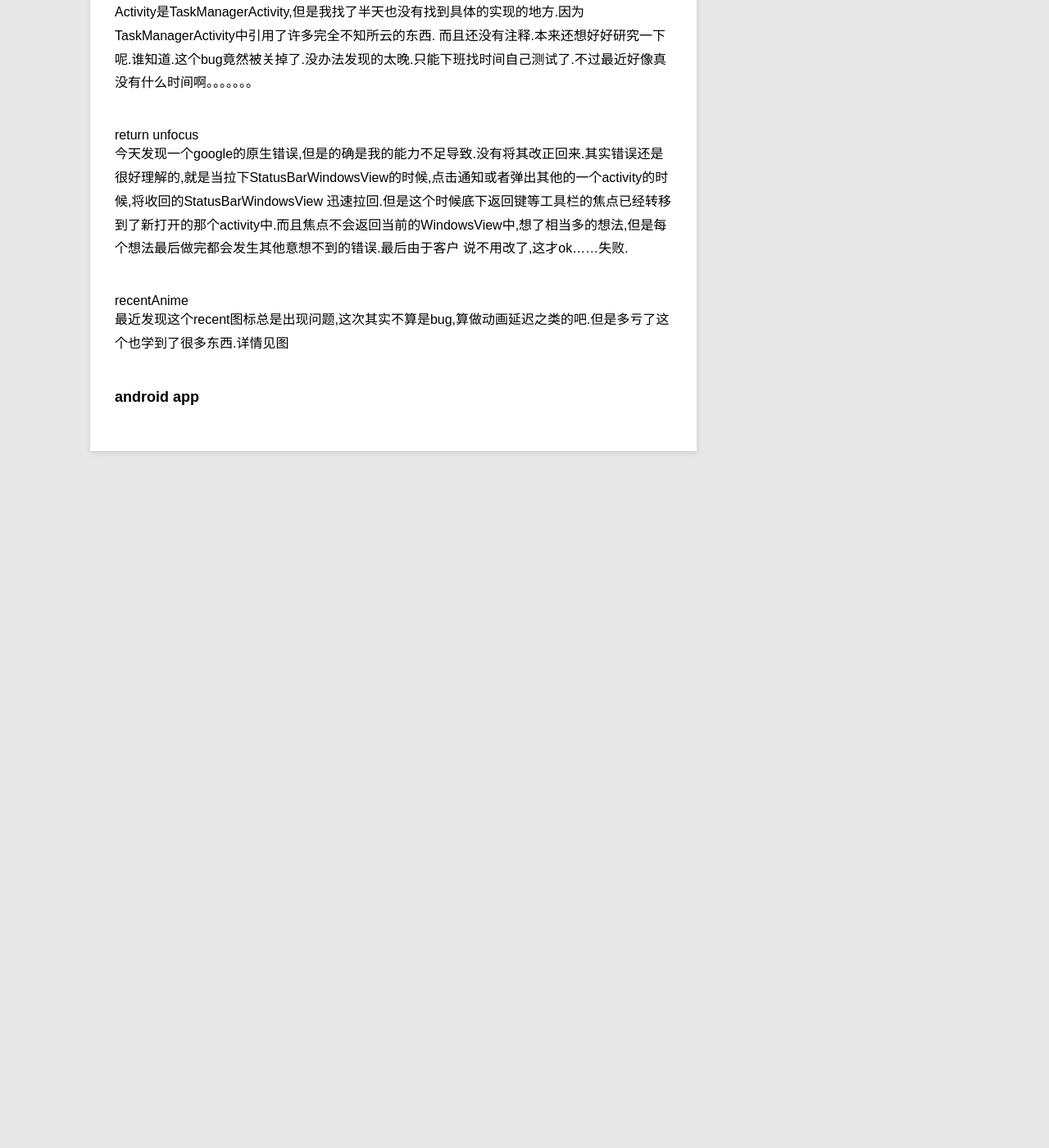
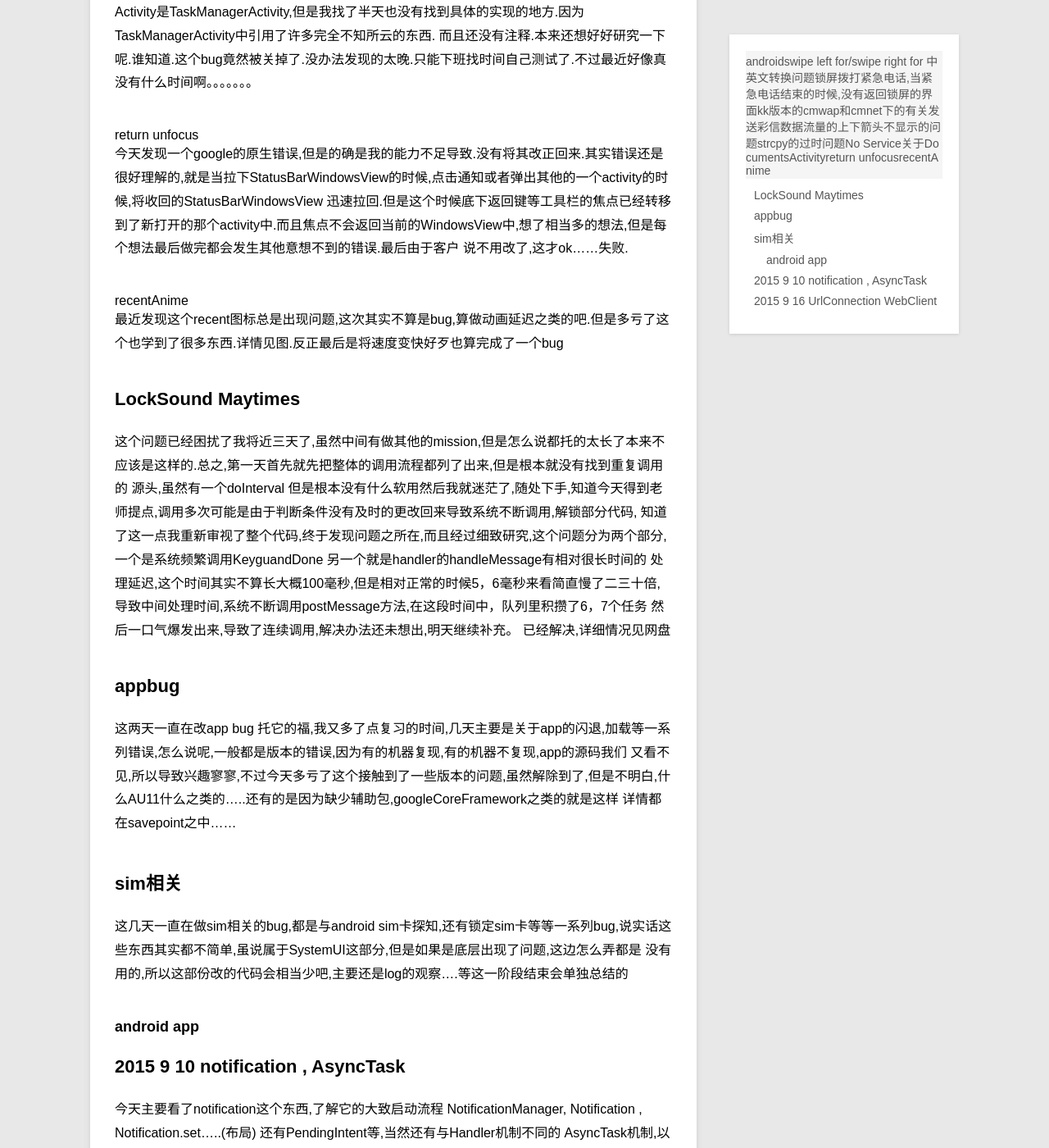
Before and after one commit to mowangdk/geyingqi.github.io, a Jekyll site: the page built from _posts/project/2015-08-13-android.md, in a window 1280 px wide and 1400 px high, scrolled down 2233 px. Shown: the whole window at 82% size. Built offline with Jekyll 4.4.1, drawn with Linux system fonts in a browser that asks for light colours; Markdown is read by kramdown in place of the engine named in the settings; before the commit the page ends 2863 px from its top, so only the background shows below that; some of the changed text lies outside the part shown.

Commit message:
update_diary

```diff
--- /dev/null
+++ b/_posts/blog/2016-7-2-diary.md
@@ -0,0 +1,13 @@
+---
+layout:     post
+title:     diary
+category: blog
+description:   2016-7-2
+---
+
+# 七月份开始了
+    怎么说呢，这个七月份应该是我人生的新起点吧，因为到了七月份我才算是真正的毕业了。总感觉要写点什么，但是又什么也
+写不出来，在学校也许会很有感触的吧，因为有那个氛围，但是在北京的确是什么感触都没有了。真的是，对于毕业，没有什么
+特别的感触，曾经幻想在毕业的时候总结一下大学四年中都干了什么，但是仔细想想也就是那么多事情，还是稍微写写吧，今天是珽震
+的婚礼，头一次参加基督徒的婚礼，感觉还是十分新鲜的，但是，那个牧师，真的是太能白活了，真是服了，不过他身上还真有那种气质
+点赞！
--- a/_posts/project/2015-08-13-android.md
+++ b/_posts/project/2015-08-13-android.md
@@ -49,6 +49,32 @@ app开发有关的东西,所以主要分为两个标题,一个是android app 另
 说不用改了,这才ok......失败.
 
 #recentAnime
-最近发现这个recent图标总是出现问题,这次其实不算是bug,算做动画延迟之类的吧.但是多亏了这个也学到了很多东西.详情见图
+最近发现这个recent图标总是出现问题,这次其实不算是bug,算做动画延迟之类的吧.但是多亏了这个也学到了很多东西.详情见图.反正最后是将速度变快好歹也算完成了一个bug
+
+
+##LockSound Maytimes
+这个问题已经困扰了我将近三天了,虽然中间有做其他的mission,但是怎么说都托的太长了本来不应该是这样的.总之,第一天首先就先把整体的调用流程都列了出来,但是根本就没有找到重复调用的
+源头,虽然有一个doInterval 但是根本没有什么软用然后我就迷茫了,随处下手,知道今天得到老师提点,调用多次可能是由于判断条件没有及时的更改回来导致系统不断调用,解锁部分代码,
+知道了这一点我重新审视了整个代码,终于发现问题之所在,而且经过细致研究,这个问题分为两个部分,一个是系统频繁调用KeyguandDone 另一个就是handler的handleMessage有相对很长时间的
+处理延迟,这个时间其实不算长大概100毫秒,但是相对正常的时候5，6毫秒来看简直慢了二三十倍,导致中间处理时间,系统不断调用postMessage方法,在这段时间中，队列里积攒了6，7个任务
+然后一口气爆发出来,导致了连续调用,解决办法还未想出,明天继续补充。
+已经解决,详细情况见网盘
+
+##appbug
+这两天一直在改app bug 托它的福,我又多了点复习的时间,几天主要是关于app的闪退,加载等一系列错误,怎么说呢,一般都是版本的错误,因为有的机器复现,有的机器不复现,app的源码我们
+又看不见,所以导致兴趣寥寥,不过今天多亏了这个接触到了一些版本的问题,虽然解除到了,但是不明白,什么AU11什么之类的.....还有的是因为缺少辅助包,googleCoreFramework之类的就是这样
+详情都在savepoint之中......
+
+
+##sim相关
+这几天一直在做sim相关的bug,都是与android sim卡探知,还有锁定sim卡等等一系列bug,说实话这些东西其实都不简单,虽说属于SystemUI这部分,但是如果是底层出现了问题,这边怎么弄都是
+没有用的,所以这部份改的代码会相当少吧,主要还是log的观察....等这一阶段结束会单独总结的
 
 ###android app
+
+##2015 9 10 notification , AsyncTask
+今天主要看了notification这个东西,了解它的大致启动流程 NotificationManager, Notification , Notification.set.....(布局) 还有PendingIntent等,当然还有与Handler机制不同的
+AsyncTask机制,以及他们的优缺点。
+
+
+##2015 9 16 UrlConnection WebClient
```
Also changed, not shown: _posts/blog/2015-09-12-diary.md (added, +14 -0 lines), _posts/blog/2015-09-27-diary.md (added, +31 -0 lines), _posts/blog/2015-10-17-diary.md (added, +24 -0 lines), _posts/blog/2015-10-26-diary.md (added, +12 -0 lines), _posts/blog/2015-11-07-diary.md (added, +15 -0 lines), _posts/blog/2015-11-23-diary.md (added, +15 -0 lines), _posts/blog/2016-3-19-diary.md (added, +35 -0 lines), _posts/blog/2016-3-26-diary.md (added, +16 -0 lines), _posts/blog/2016-4-23-diary.md (added, +12 -0 lines), _posts/blog/2016-4-4-diary.md (added, +13 -0 lines), _posts/blog/2016-6-26-diary.md (added, +15 -0 lines), _posts/blog/2016-6-9-diary.md (added, +18 -0 lines), _posts/blog/2016-7-2-college.md (added, +35 -0 lines).
